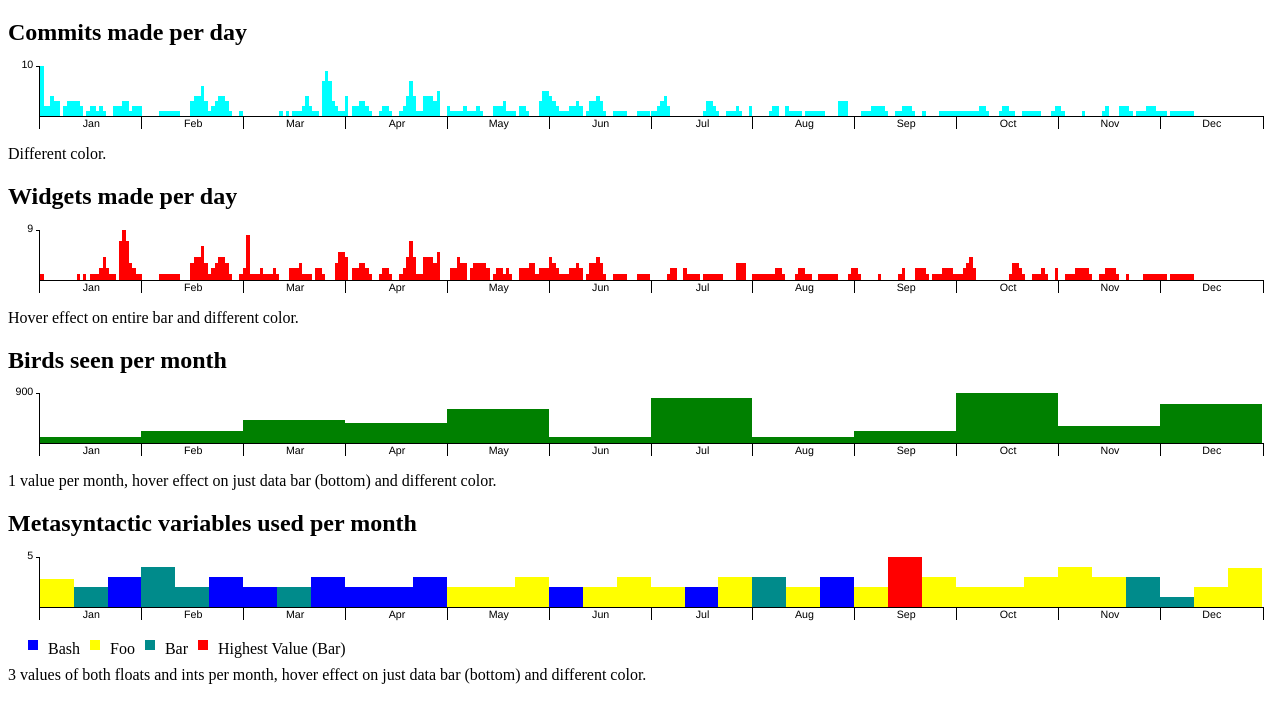
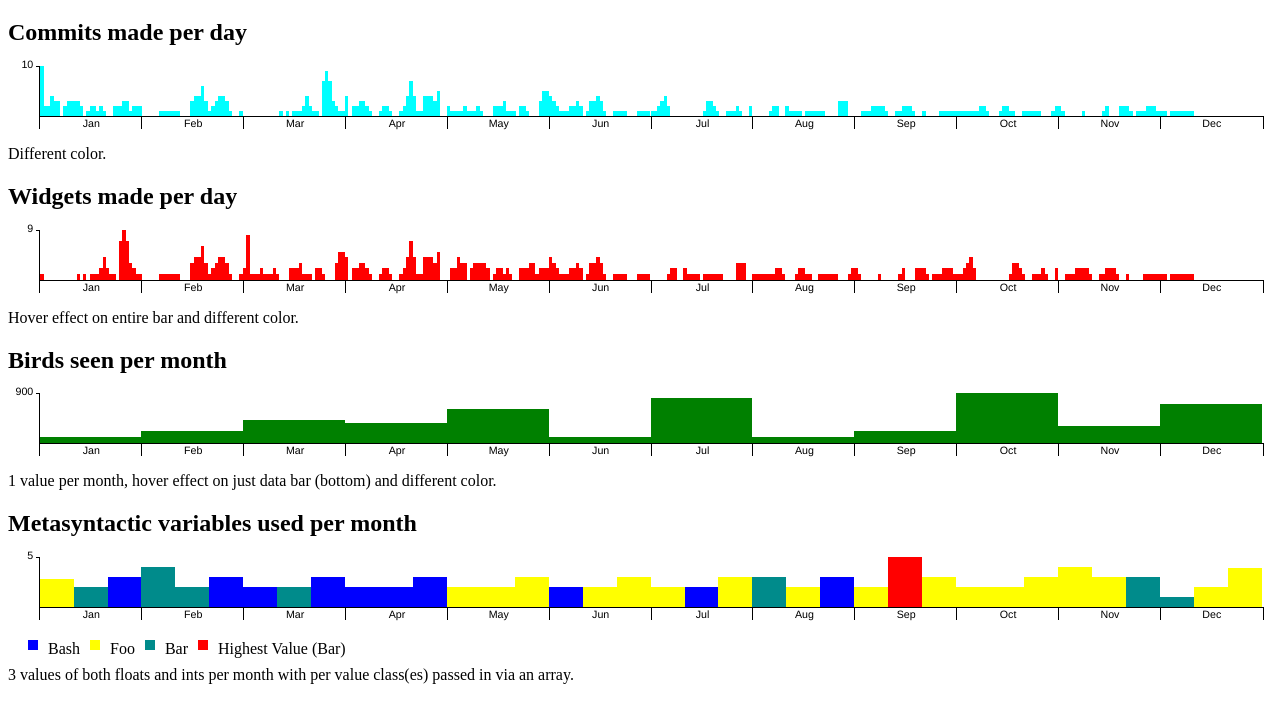
Before and after one commit to Packet-Clearing-House/Happy-Histogram, a plain HTML site: page example/index.html in a window 1280 px wide. Shown: the part 61-784 px from the top of the page. Drawn offline with Linux system fonts and the light colour scheme.

Commit message:
fix mistake in example

```diff
--- a/example/index.html
+++ b/example/index.html
@@ -118,7 +118,7 @@
     <div><div class="key extra-secret-class"></div> Highest Value (Bar)</div>
 </div>
 
-<p class="clear">3 values of both floats and ints per month, hover effect on just data bar (bottom) and different color.</p>
+<p class="clear">3 values of both floats and ints per month with per value class(es) passed in via an array.</p>
 
 <style>
     #histogram3 .yearHistogram .filledBottom:hover {
```
